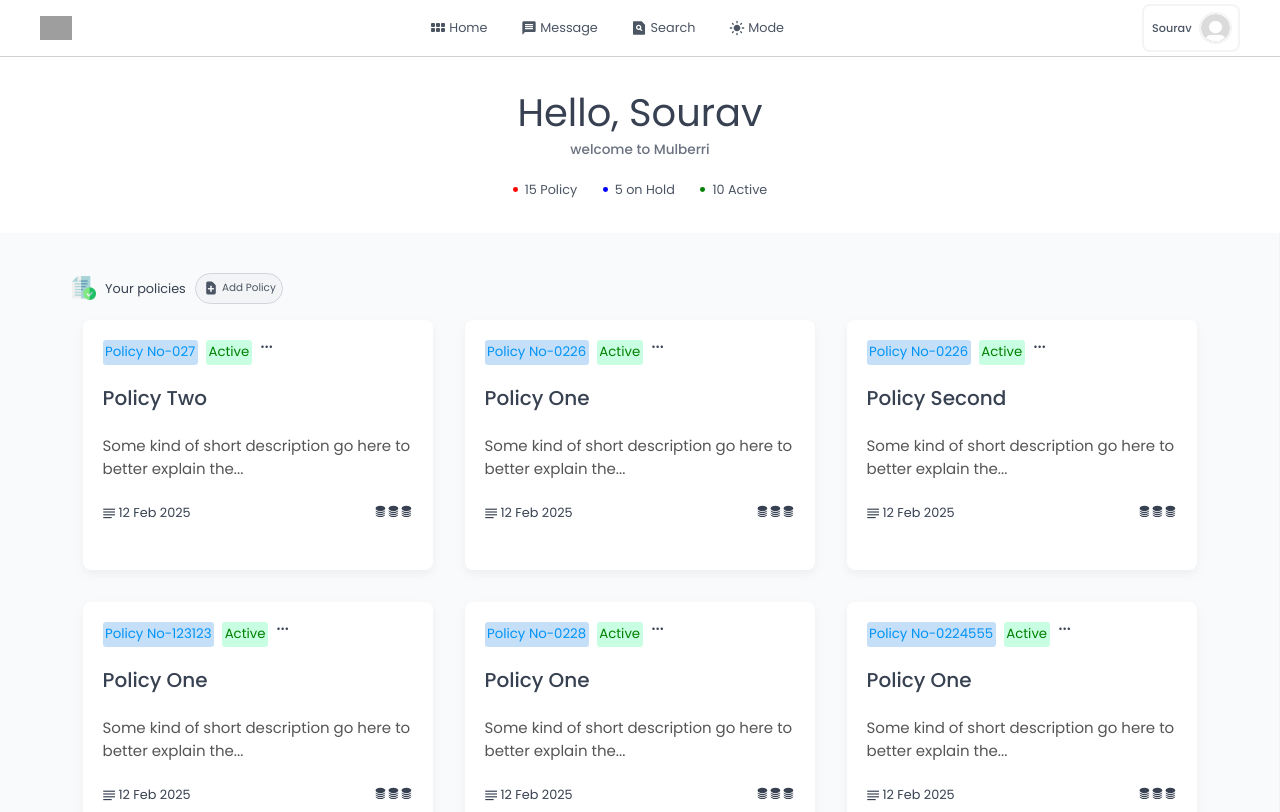
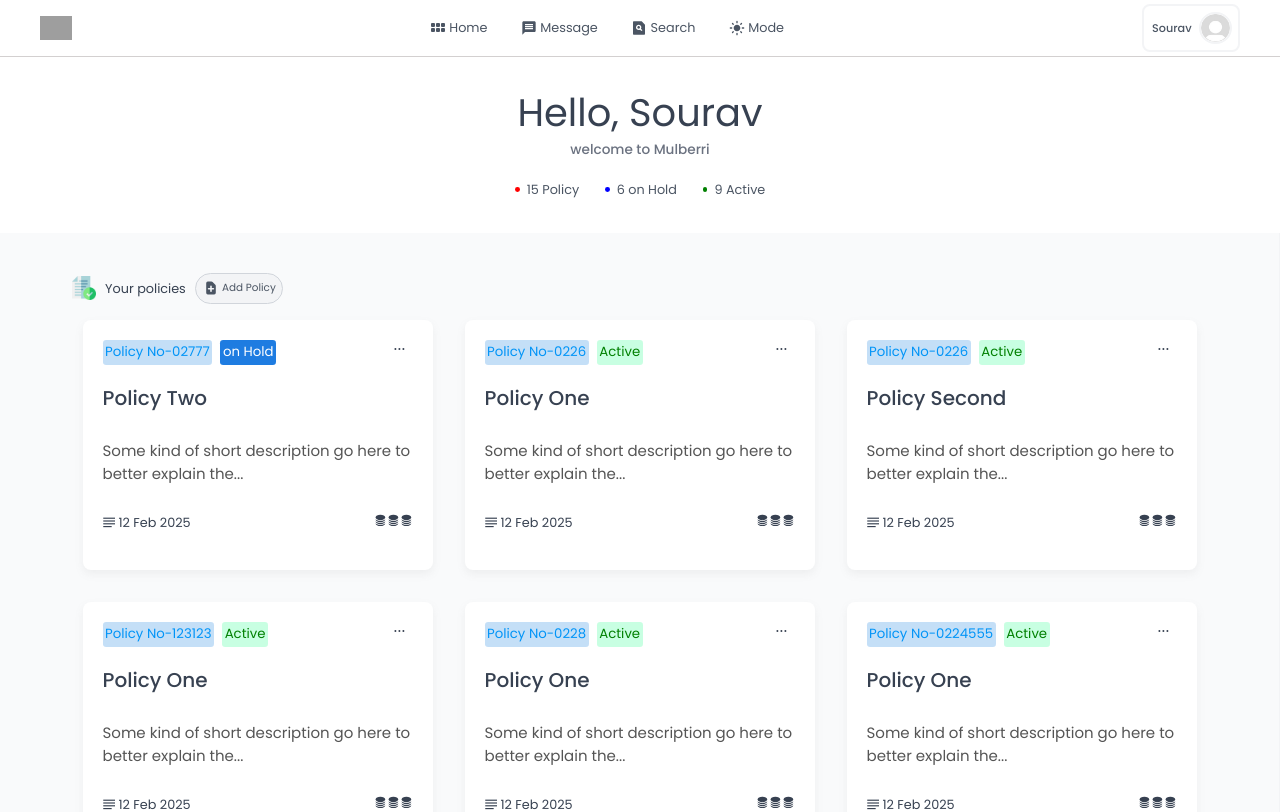
Before and after one commit to souravkhan12/Mulberri, a React (Vite) app: page /policies in a window 1280 px wide. Shown: the top 812 px of the page. Built offline with nearby package versions, Linux system fonts and the light colour scheme; data requests are answered from the project's data file; grey boxes are pictures that could not be loaded; a web font is replaced by a local one.

Commit message:
Added Menu Dropdown

```diff
--- a/db.json
+++ b/db.json
@@ -1,8 +1,8 @@
 {
   "Policies": [
     {
-      "no": "027",
-      "status": "Active",
+      "no": "02777",
+      "status": "onHold ",
       "heading": "Policy Two",
       "description": "Some kind of short description go here to better explain the...",
       "id": "1"
--- a/src/pages/MulberriAi.jsx
+++ b/src/pages/MulberriAi.jsx
@@ -9,6 +9,7 @@ import { getPolicyById } from "../services/usePolicy";
 const StyledContainer = styled.div`
   display: grid;
   overflow: hidden;
+  background-color: #fff;
   @media screen and (max-width: 780px) {
     grid-template-rows: 45rem 1fr;
   }
--- /dev/null
+++ b/src/ui/DropDown.jsx
@@ -0,0 +1,44 @@
+import { BsThreeDots } from "react-icons/bs";
+import styled from "styled-components";
+import PolicyForm from "../features/PolicyForm";
+import Modal from "./Modal";
+import Menus from "./Menus";
+
+const Div = styled.div`
+  position: absolute;
+  margin-left: 90%;
+  margin-top: -0.3rem;
+  & svg {
+    width: 2rem;
+    height: 2rem;
+  }
+  &:hover {
+    cursor: pointer;
+  }
+`;
+
+function DropDown({ policy }) {
+  const { id } = policy;
+  return (
+    <Div>
+      <Modal>
+        <Menus>
+          <Menus.Menu>
+            <Menus.Toggle id={id} />
+
+            <Menus.List id={id}>
+              <Modal.Open opens="edit">
+                <Menus.Button>Edit</Menus.Button>
+              </Modal.Open>
+            </Menus.List>
+            <Modal.Window name="edit">
+              <PolicyForm policyToEdit={policy} />
+            </Modal.Window>
+          </Menus.Menu>
+        </Menus>
+      </Modal>
+    </Div>
+  );
+}
+
+export default DropDown;
--- /dev/null
+++ b/src/ui/Menus.jsx
@@ -0,0 +1,145 @@
+import { createContext, useContext, useEffect, useState } from "react";
+import { createPortal } from "react-dom";
+import { HiEllipsisHorizontal, HiEllipsisVertical } from "react-icons/hi2";
+import styled from "styled-components";
+import useOutsideClick from "../hooks/useOutsideClick";
+
+const Menu = styled.div`
+  display: flex;
+  align-items: center;
+  justify-content: flex-end;
+`;
+
+const StyledToggle = styled.button`
+  background: none;
+  border: none;
+  padding: 0.4rem;
+  border-radius: var(--border-radius-sm);
+  transform: translateX(0.8rem);
+  transition: all 0.2s;
+
+  &:hover {
+    background-color: var(--color-grey-100);
+  }
+
+  & svg {
+    width: 2.4rem;
+    height: 2.4rem;
+    color: var(--color-grey-700);
+  }
+`;
+
+const StyledList = styled.ul`
+  position: fixed;
+  background-color: var(--color-grey-200);
+  border-radius: var(--border-radius-md);
+
+  right: ${(props) => props.position.x}px;
+  top: ${(props) => props.position.y}px;
+`;
+
+const StyledButton = styled.button`
+  width: 100%;
+  text-align: left;
+  background: none;
+  border: none;
+  padding: 1.2rem 2.4rem;
+  font-size: 1.4rem;
+  transition: all 0.2s;
+
+  display: flex;
+  align-items: center;
+  gap: 1.6rem;
+
+  &:hover {
+    background-color: var(--color-grey-50);
+  }
+
+  & svg {
+    width: 1.6rem;
+    height: 1.6rem;
+    color: var(--color-grey-400);
+    transition: all 0.3s;
+  }
+`;
+
+const MenusContext = createContext();
+
+function Menus({ children }) {
+  const [openId, setIsOpenId] = useState("");
+  const [position, setPosition] = useState(null);
+
+  const close = () => setIsOpenId("");
+  const open = setIsOpenId;
+
+  return (
+    <MenusContext.Provider
+      value={{ openId, close, open, position, setPosition }}
+    >
+      {children}
+    </MenusContext.Provider>
+  );
+}
+
+function Toggle({ id }) {
+  const { openId, close, open, setPosition } = useContext(MenusContext);
+
+  function handleClick(e) {
+    const rect = e.target.closest("button").getBoundingClientRect();
+    if (rect)
+      setPosition({
+        x: window.innerWidth - rect.width - rect.x,
+        y: rect.y + rect.height + 8,
+      });
+    if (openId === "" || openId !== id) open(id);
+    else close();
+  }
+  return (
+    <StyledToggle onClick={handleClick}>
+      <HiEllipsisHorizontal />
+    </StyledToggle>
+  );
+}
+
+function List({ id, children }) {
+  const { openId, position, close } = useContext(MenusContext);
+  const ref = useOutsideClick(close);
+
+  useEffect(() => {
+    if (openId === id) {
+      const handleScroll = () => close();
+      window.addEventListener("scroll", handleScroll, true);
+      return () => window.removeEventListener("scroll", handleScroll, true);
+    }
+  }, [openId, id, close]);
+
+  if (openId !== id) return null;
+  return createPortal(
+    <StyledList position={position} ref={ref}>
+      {children}
+    </StyledList>,
+    document.body
+  );
+}
+
+function Button({ children, onClick }) {
+  const { close } = useContext(MenusContext);
+
+  function handleClick() {
+    onClick?.();
+    close();
+  }
+  return (
+    <li>
+      <StyledButton onClick={handleClick}>
+        <span>{children}</span>
+      </StyledButton>
+    </li>
+  );
+}
+
+Menus.Menu = Menu;
+Menus.Toggle = Toggle;
+Menus.List = List;
+Menus.Button = Button;
+export default Menus;
--- a/src/ui/Policy.jsx
+++ b/src/ui/Policy.jsx
@@ -3,7 +3,7 @@ import Heading from "./Heading";
 import { HiCircleStack } from "react-icons/hi2";
 import { GrTextAlignFull } from "react-icons/gr";
 import { useNavigate, useSearchParams } from "react-router-dom";
-import PolicyDropDown from "../ui/PolicyDropDown";
+import DropDown from "./DropDown";
 
 const Card = styled.div`
   padding: 20px;
@@ -40,7 +40,7 @@ const Span = styled.span`
       ? "#c4dff7"
       : props.status === "active"
       ? "#c8ffe2"
-      : "#6287AF"};
+      : "#1e7ce1"};
   border-radius: 0.4rem;
   padding: 0.32rem;
   color: ${(props) =>
@@ -48,7 +48,7 @@ const Span = styled.span`
       ? "#0094f7"
       : props.status === "active"
       ? "green"
-      : "blue"};
+      : "#ffffff"};
 `;
 
 const Description = styled.p`
@@ -58,19 +58,6 @@ const Description = styled.p`
   overflow-wrap: break-word;
   word-wrap: break-word;
   white-space: normal;
-`;
-
-const Menu = styled.div`
-  position: absolute;
-  margin-left: 90%;
-  margin-top: -0.3rem;
-  & svg {
-    width: 2rem;
-    height: 2rem;
-  }
-  &:hover {
-    cursor: pointer;
-  }
 `;
 
 const Footer = styled.div`
@@ -92,6 +79,12 @@ const FootDiv = styled.div`
   align-items: center;
 `;
 
+const Div = styled.div`
+  display: flex;
+  flex-direction: column;
+  gap: 2rem;
+`;
+
 const PolicyCard = ({ policy, idx }) => {
   const navigate = useNavigate();
   const { no, heading, description, status } = policy;
@@ -110,20 +103,11 @@ const PolicyCard = ({ policy, idx }) => {
         <Span status={status === "Active" ? "active" : ""}>
           {status === "Active" ? "Active" : "on Hold"}
         </Span>
-        {/* <Modal>
-          <Modal.Open opens="menu-form">
-            <Menu>
-              <BsThreeDots policy={policy} />
-            </Menu>
-          </Modal.Open>
-          <Modal.Window name="menu-form">
-            <PolicyForm policyToEdit={policy} />
-          </Modal.Window>
-        </Modal> */}
-        <PolicyDropDown />
+        <DropDown policy={policy} />
       </Header>
+      <Div onClick={handleClick}>
         <Heading as="h5">{heading}</Heading>
-      <Description onClick={handleClick}>{description}</Description>
+        <Description>{description}</Description>
         <Footer>
           <FootDiv>
             <GrTextAlignFull />
@@ -135,6 +119,7 @@ const PolicyCard = ({ policy, idx }) => {
             <HiCircleStack />
           </span>
         </Footer>
+      </Div>
     </Card>
   );
 };
--- a/src/ui/PolicyDropDown.jsx
+++ /dev/null
@@ -1,57 +0,0 @@
-import { useState } from "react";
-import styled from "styled-components";
-import Modal from "./Modal";
-import { BsThreeDots } from "react-icons/bs";
-import PolicyForm from "../features/PolicyForm";
-
-const DropdownContainer = styled.div`
-  position: relative;
-  display: inline-block;
-`;
-
-const DropdownMenu = styled.div`
-  position: absolute;
-  top: 100%;
-  right: 0;
-  background-color: white;
-  border: 1px solid var(--color-grey-200);
-  border-radius: var(--border-radius-sm);
-  box-shadow: 0 2px 4px rgba(0, 0, 0, 0.1);
-  z-index: 100;
-`;
-
-const DropdownItem = styled.div`
-  padding: 0.8rem 1.2rem;
-  cursor: pointer;
-
-  &:hover {
-    background-color: var(--color-grey-100);
-  }
-`;
-
-function PolicyDropdown({ policy }) {
-  const [isOpen, setIsOpen] = useState(false);
-
-  return (
-    <Modal>
-      <DropdownContainer>
-        <div onClick={() => setIsOpen((prev) => !prev)}>
-          <BsThreeDots />
-        </div>
-
-        {isOpen && (
-          <DropdownMenu>
-            <Modal.Open opens="menu-form">
-              <DropdownItem onClick={() => setIsOpen(false)}>Edit</DropdownItem>
-            </Modal.Open>
-          </DropdownMenu>
-        )}
-      </DropdownContainer>
-
-      <Modal.Window name="menu-form">
-        <PolicyForm policyToEdit={policy} />
-      </Modal.Window>
-    </Modal>
-  );
-}
-export default PolicyDropdown;
```
Lines whose indentation alone changed are shown as unchanged.
